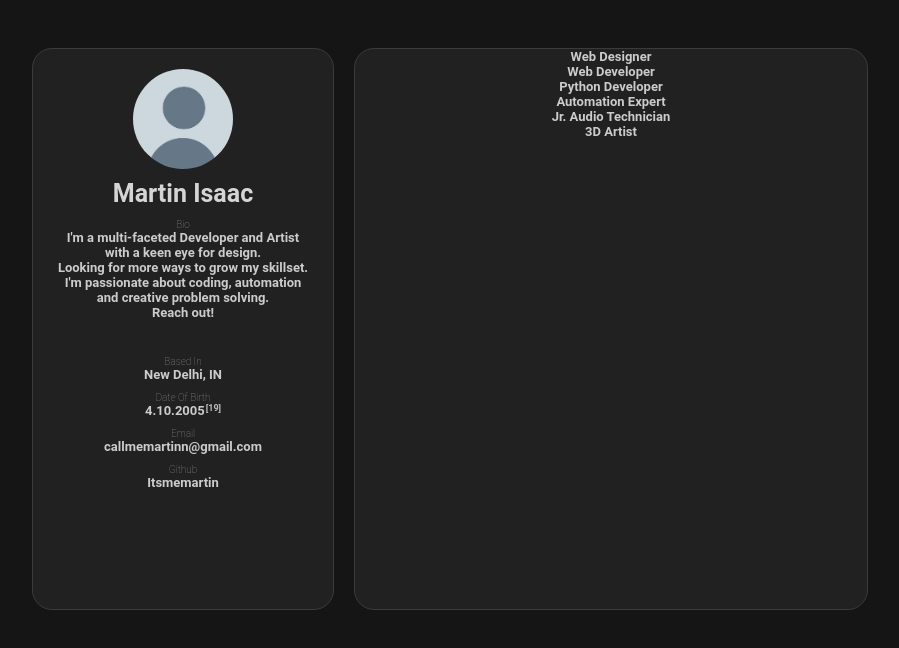
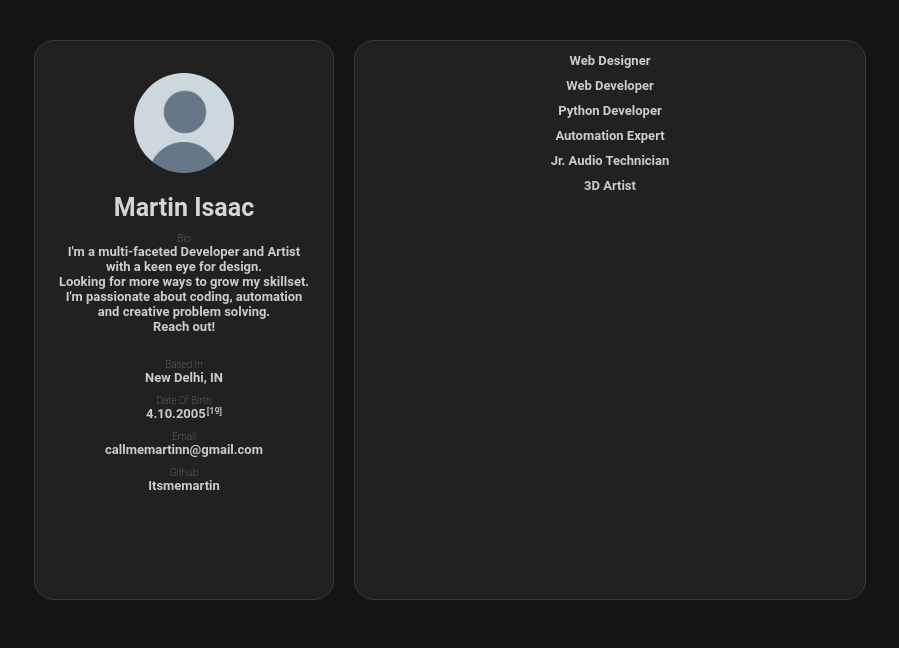
Before and after one commit to Itsmemartin/Portfolio-Website, a plain HTML site: page index.html in a window 1280 px wide. Shown: the whole page, without its empty margins (190-1089 px from the left). Drawn offline with Linux system fonts and the light colour scheme.

Commit message:
tried fixing some of the text clipping issues, found more more issues and just cleaned up the code more.

```diff
--- a/index.html
+++ b/index.html
@@ -1,75 +1,56 @@
 <!DOCTYPE html>
 <html lang="en">
 <head>
-    <link rel="stylesheet" href="styles.css">
     <meta charset="UTF-8">
     <meta name="viewport" content="width=device-width, initial-scale=1.0">
     <title>Martin's Portfolio</title>
+    <link rel="stylesheet" href="styles.css">
     <link rel="preconnect" href="https://fonts.googleapis.com">
     <link rel="preconnect" href="https://fonts.gstatic.com" crossorigin>
     <link href="https://fonts.googleapis.com/css2?family=Noto+Serif:ital,wght@0,100..900;1,100..900&display=swap" rel="stylesheet">
 </head>
-<body style="background-color: rgb(21, 21, 21);">
-
+<body>
   <div class="div-div">
     <div class="div-personal">
+      <div class="inner-scroll">
         <div class="pfp-div">
-                <img class="pfp" src="pfp.jpg">
+          <img class="pfp" src="pfp.jpg" alt="pfp">
         </div>
         <div class="info">
-                <div class="name">
-                    Martin Isaac
-                </div>
-
+          <div class="name">Martin Isaac</div>
           <div class="titlen">Bio</div>
           <div class="bio1">
             I'm a multi-faceted Developer and Artist<br>
-                    with a keen eye for design. <br>
+            with a keen eye for design.<br>
             Looking for more ways to grow my skillset.<br>
-                    I'm passionate about coding, automation <br>
+            I'm passionate about coding, automation<br>
             and creative problem solving.<br>
             Reach out!<br><br>
-
-                <div class="titlen">
-                    <br>Based In
           </div>
-                <div class="location">
-                    New Delhi, IN
-                </div>
-
-
+          <div class="titlen">Based In</div>
+          <div class="location">New Delhi, IN</div>
           <div class="titlen">Date Of Birth</div>
-                <div class="dob1">
-                    4.10.2005 <span class="age"> [19]</span>
-                </div>
-
+          <div class="dob1">4.10.2005 <span class="age">[19]</span></div>
           <div class="titlen">Email</div>
           <div class="email1">
-                    <a href="https://mail.google.com/mail/?view=cm&fs=1&to=callmemartinn@gmail.com" target="_blank">
-                    callmemartinn@gmail.com
-                    </a>
+            <a href="https://mail.google.com/mail/?view=cm&fs=1&to=callmemartinn@gmail.com" target="_blank">callmemartinn@gmail.com</a>
           </div>
-
-
           <div class="titlen">Github</div>
-                <div class="git1">
-                    <a href="https://github.com/Itsmemartin">
-                    Itsmemartin
-                    </a>
-                </div>
-
+          <div class="git1"><a href="https://github.com/Itsmemartin" target="_blank">Itsmemartin</a></div>
         </div>
       </div>
     </div>
+
     <div class="div-info">
-            <div class="experience"> Web Designer </div>
-            <div class="experience"> Web Developer </div>
-            <div class="experience"> Python Developer </div>
-            <div class="experience"> Automation Expert </div>
-            <div class="experience"> Jr. Audio Technician</div>
-            <div class="experience"> 3D Artist </div>
+      <div class="inner-scroll">
+        <div class="experience">Web Designer</div>
+        <div class="experience">Web Developer</div>
+        <div class="experience">Python Developer</div>
+        <div class="experience">Automation Expert</div>
+        <div class="experience">Jr. Audio Technician</div>
+        <div class="experience">3D Artist</div>
       </div>
     </div>
-
+  </div>
 </body>
 </html>
--- a/styles.css
+++ b/styles.css
@@ -1,112 +1,133 @@
-.div-personal, .div-info { margin: 0; position: static; }
-
+* { box-sizing: border-box; }
+html, body { height: 100%; }
 body {
+  margin: 0;
   font-family: 'Roboto', sans-serif;
+  background-color: rgb(21,21,21);
+  color: rgb(213,213,213);
 }
 
+/* Container */
 .div-div {
   display: flex;
   justify-content: center;
   gap: 20px;
   align-items: flex-start;
   width: 100%;
-  box-sizing: border-box;
   padding: 40px 0;
 }
 
-.div-personal {
-  flex: 0 0 300px;
+/* Rounded panels */
+.div-personal,
+.div-info {
+  margin: 0;
+  position: relative;
   height: 70vh;
   border-radius: 20px;
   border: 1px solid rgb(59,59,59);
   background-color: rgb(33,33,33);
+  overflow: hidden; /* clip rounded corners */
 }
 
+/* Inner scroll wrapper */
+.inner-scroll {
+  position: absolute;
+  inset: 12px;
+  overflow-y: overlay; /* overlay instead of pushing content */
+  -webkit-overflow-scrolling: touch;
+  display: flex;
+  flex-direction: column;
+  align-items: center;
+  gap: 10px;
+}
+
+/* Custom scrollbar */
+.inner-scroll::-webkit-scrollbar {
+  width: 6px;
+  z-index: 10; /* make sure it floats above */
+}
+.inner-scroll::-webkit-scrollbar-track {
+  background: transparent;
+  border-radius: 10px;
+}
+.inner-scroll::-webkit-scrollbar-thumb {
+  background: rgb(100,100,100);
+  border-radius: 10px;
+  min-height: 28px;
+}
+.inner-scroll::-webkit-scrollbar-thumb:hover {
+  background: rgb(150,150,150);
+}
+
+/* Firefox */
+.inner-scroll {
+  scrollbar-width: thin;
+  scrollbar-color: rgb(100,100,100) transparent;
+}
+
+/* Left panel */
+.div-personal { flex: 0 0 300px; }
 .pfp-div {
-  height: 100px;
   width: 100%;
   display: flex;
-  align-items: top;
+  align-items: flex-start;
   justify-content: center;
   margin-top: 20px;
   margin-bottom: 10px;
-
 }
-
 .pfp {
-  height: 100%;
+  width: 100px;
+  height: 100px;
   border-radius: 50%;
+  object-fit: cover;
 }
 
 .info {
-  height: 75.5%;
-
-  display: inline;
+  width: 100%;
+  display: flex;
   flex-direction: column;
   justify-content: center;
-
-
-  color: rgb(213, 213, 213);
+  text-align: center;
   font-size: 25px;
-  text-align: center;
 }
 
+/* Text */
+.name { height: 30px; font-weight: 600; }
 
-/* Name */
-.name {
-  height: 30px;
-  font-weight: 600;
-}
-
-
-
-/* Location */
 .titlen {
   font-size: 10px;
   margin-top: 10px;
-  color: rgb(255, 255, 255);
-  opacity: 50%;
+  color: rgb(255,255,255);
+  opacity: 0.5;
   font-weight: 100;
 }
 
-.location {
-  color: rgb(204, 204, 204);
+.location,
+.dob1,
+.email1 a,
+.git1 a,
+.bio1,
+.experience {
+  color: rgb(204,204,204);
   font-size: 13px;
   font-weight: 600;
 }
 
 .dob1 {
-  color: rgb(204, 204, 204);
-  font-size: 13px;
-  font-weight: 600;
-  display: flex;
-  justify-content: center;
-  gap: 1px;
+  display: flex; justify-content: center; gap: 1px;
+}
+.age {
+  color: white; opacity: 0.7; font-size: 9px;
 }
 
-.age {
-  color: white;
-  opacity: 70%;
-  font-size: 9px;
+/* Links */
+.email1, .git1 {
+  display: flex; justify-content: center;
 }
-
-
-.email1 {
-  display: flex;
-  justify-content: center;
-  margin-bottom: 10px;
+.email1 a, .git1 a {
+  text-decoration: none; position: relative; display: inline-block;
 }
-
-.email1 a {
-  color: rgb(204, 204, 204);
-  font-size: 13px;
-  font-weight: 600;
-  text-decoration: none;
-  display: inline-block;
-  position: relative;
-}
-
-.email1 a::after {
+.email1 a::after, .git1 a::after {
   content: "";
   position: absolute;
   left: 0;
@@ -116,74 +137,19 @@ body {
   opacity: 0;
   transform: scaleX(0);
   transform-origin: left;
-  transition: opacity 0.3s ease, transform 0.3s ease;
+  transition: opacity .3s ease, transform .3s ease;
 }
-
-.email1 a:hover::after {
-  opacity: 1;
-  transform: scaleX(1);
-}
-
-
-.git1 {
-  display: flex;
-  justify-content: center;
-}
-
-.git1 a {
-  color: rgb(204, 204, 204);
-  font-size: 13px;
-  font-weight: 600;
-  text-decoration: none;
-  display: inline-block;
-  position: relative;
-}
-
-.git1 a::after {
-  content: "";
-  position: absolute;
-  left: 0;
-  bottom: -3px;
-  width: 100%;
-  border-bottom: 1px dotted white;
-  opacity: 0;
-  transform: scaleX(0);
-  transform-origin: left;
-  transition: opacity 0.3s ease, transform 0.3s ease;
-}
-
+.email1 a:hover::after,
 .git1 a:hover::after {
   opacity: 1;
   transform: scaleX(1);
 }
 
-
-.bio1 {
-  color: rgb(204, 204, 204);
-  font-size: 13px;
-  font-weight: 600;
-}
-
-
-
-
-
-
-
-
+/* Right panel */
 .div-info {
   flex: 0 0 min(40vw, 700px);
-  height: 70vh;
-  border-radius: 20px;
-  border: 1px solid rgb(59,59,59);
-  background-color: rgb(33,33,33);
 }
-
-
 .experience {
-  color: rgb(204, 204, 204);
-  font-size: 13px;
-  font-weight: 600;
   display: flex;
   justify-content: center;
   gap: 1px;
```
Also changed, not shown: 1 other file. Lines whose indentation alone changed are shown as unchanged.
